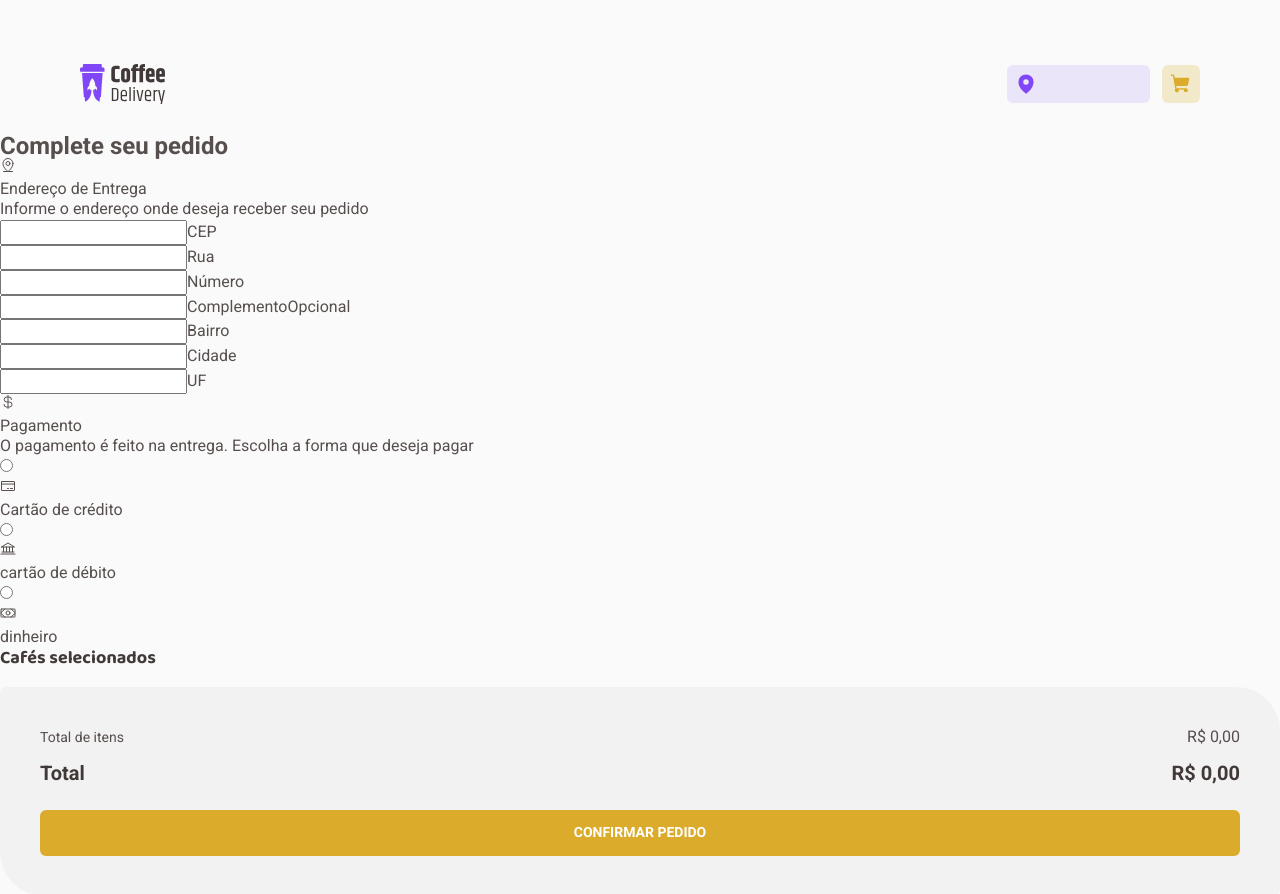
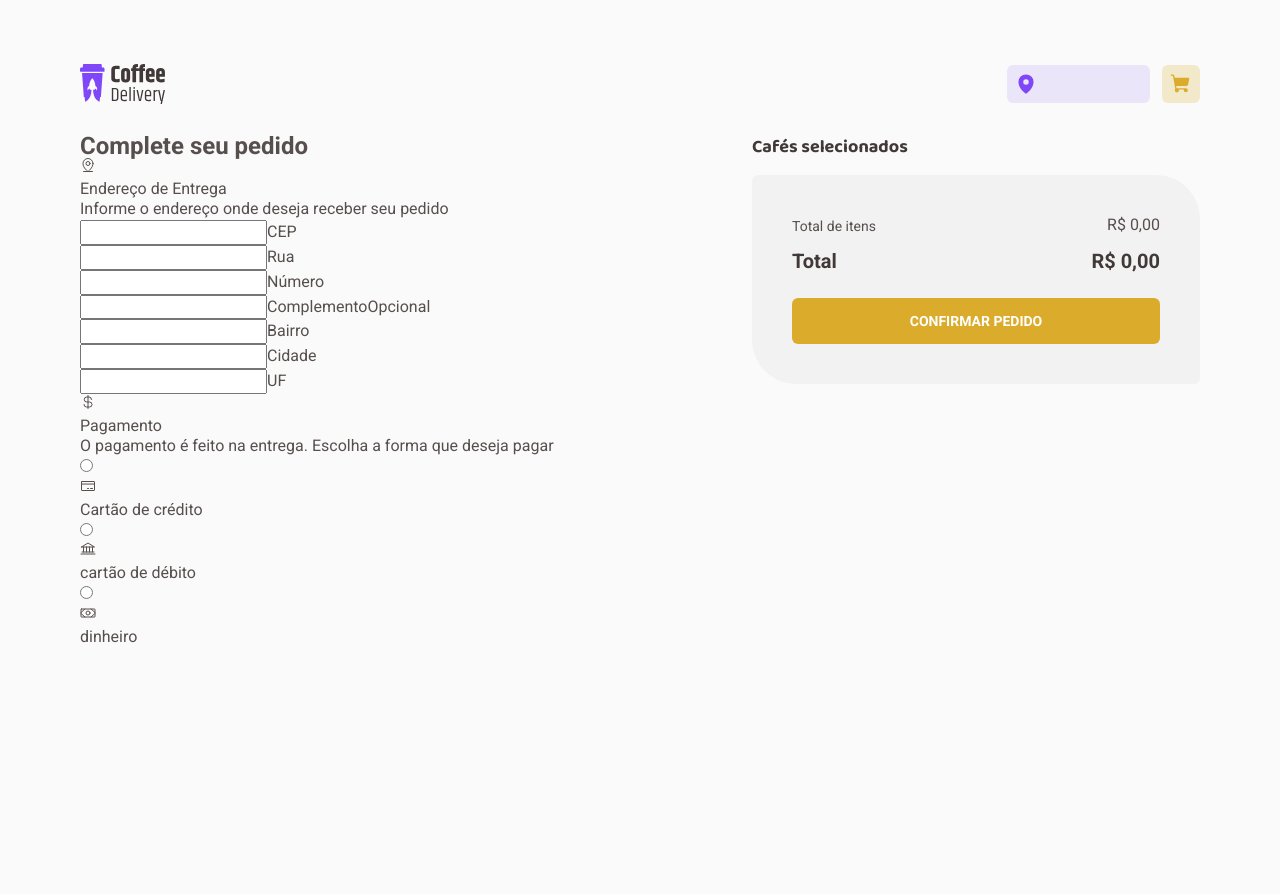
Before and after one commit to jr-/coffee-delivery, a React (Vite) app: page /checkout in a window 1280 px wide. After the commit the page ends 800 px from the top, so only its background shows below. Built offline with nearby package versions, Linux system fonts and the light colour scheme.

Commit message:
feat: style content on checkout

```diff
--- a/src/pages/Checkout/styles.ts
+++ b/src/pages/Checkout/styles.ts
@@ -1,7 +1,14 @@
 import styled from 'styled-components'
 
 export const Container = styled.div``
-export const Content = styled.div``
+export const Content = styled.div`
+  margin: 0 auto;
+  width: min(1120px, 100%);
+  display: grid;
+  grid-template-columns: 1fr 28rem;
+  align-items: flex-start;
+  gap: 2rem;
+`
 export const OrderInfos = styled.div``
 export const OrderAddressContainer = styled.div``
 export const OrderAddressHeader = styled.div``
```
